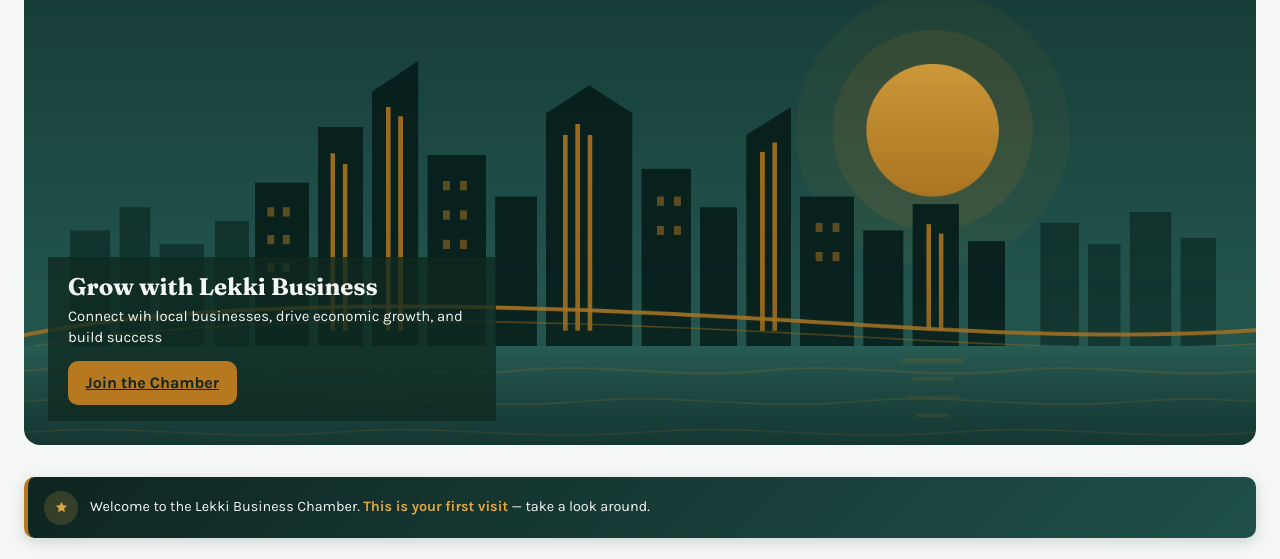
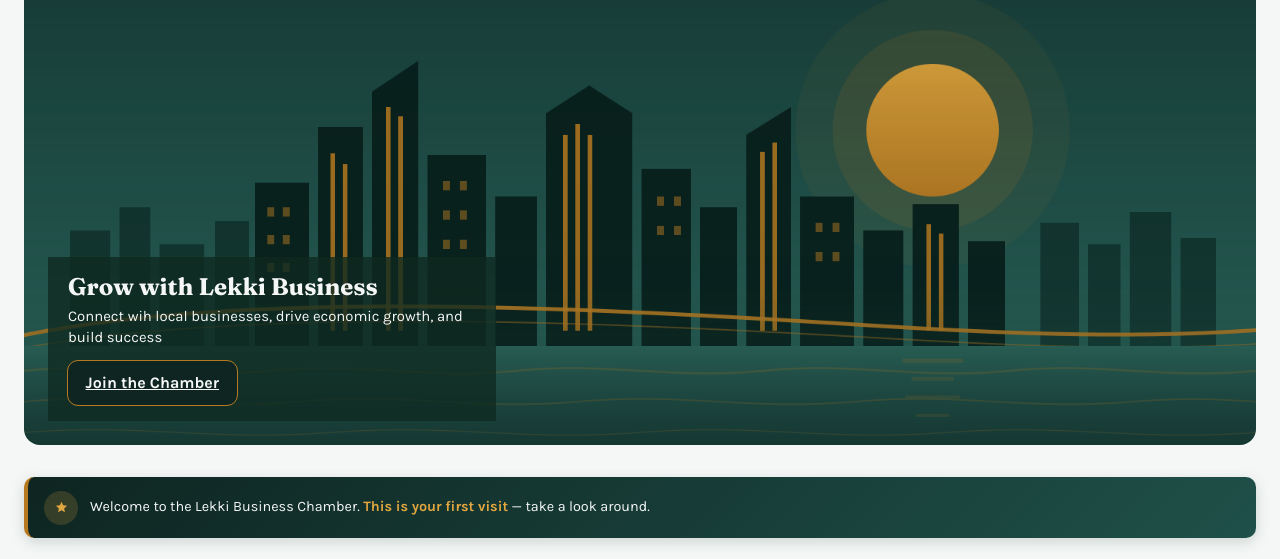
Before and after one commit to Happiness-Isaac/wdd231, a plain HTML site: page chamber/index.html in a window 1280 px wide. Shown: the part 168-727 px from the top of the page. Drawn offline with Linux system fonts and the light colour scheme; no server answers.

Commit message:
cta review

```diff
--- a/chamber/styles/small.css
+++ b/chamber/styles/small.css
@@ -269,12 +269,17 @@ p {
 
 .cta-link {
     display: inline-block;
-    background: var(--clr-secondary);
-    color: var(--clr-primary-dark);
+    background: var(--clr-primary-dark);
+    color: var(--clr-text-light);
     text-decoration: underline;
     font-weight: 700;
     padding: 0.6rem 1.1rem;
     border-radius: var(--radius);
+    outline: 0.5px solid var(--clr-secondary);
+}
+
+.cta-link:hover{
+    transform: translateY(4px);
 }
 
 /* main*/
```
